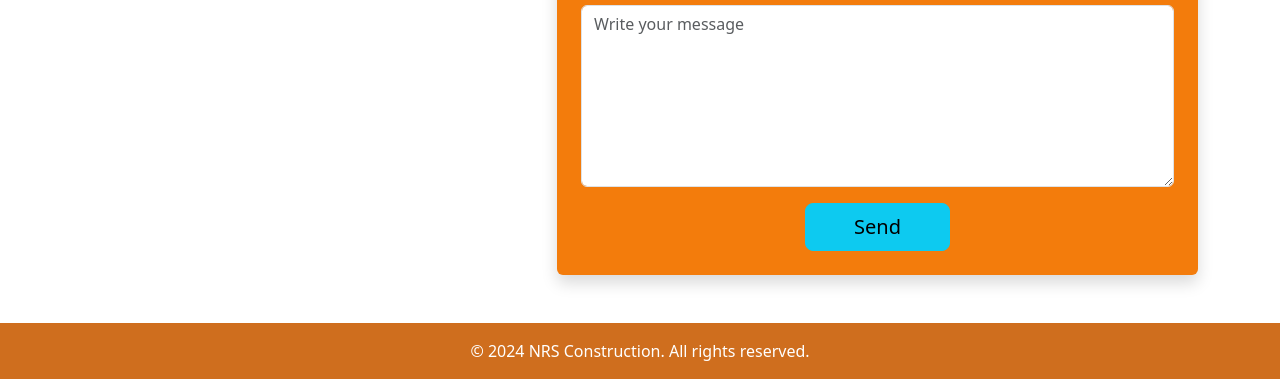
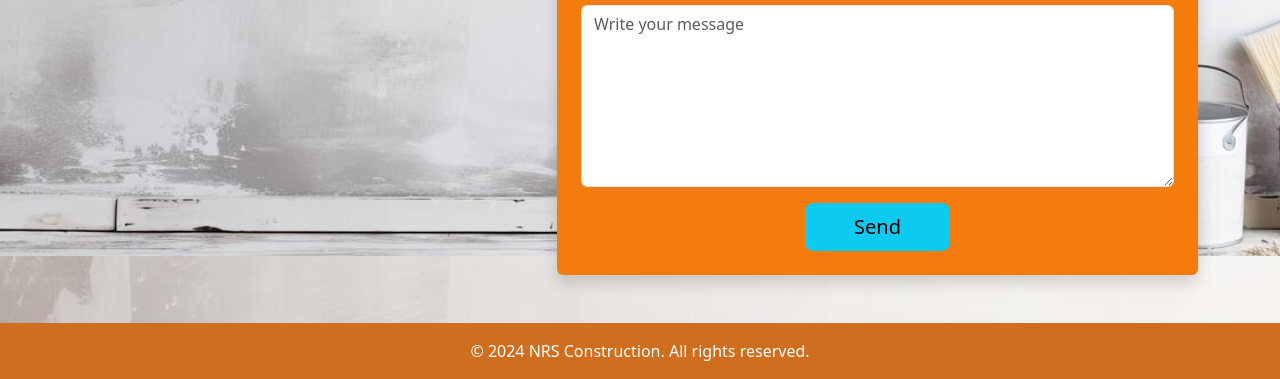
Before and after one commit to senthamizhse-spec/NRS_Construction, a website: page public/support.html in a window 1280 px wide. Shown: the part 544-923 px from the top of the page. Drawn offline with nearby package versions, Linux system fonts and the light colour scheme; files that its build step writes are made by us from their sources.

Commit message:
Fix background image URL in support.html

```diff
--- a/public/support.html
+++ b/public/support.html
@@ -18,7 +18,7 @@
 
 <!-- ==================== 02 --- BODY & BACKGROUND ==================== -->
 <!-- 02a) Body element with flexbox layout & full-page background image -->
-<body class="d-flex flex-column min-vh-100" style="background-image: url('/back-end/public/images/Contact_Background.jpeg'); background-size: cover; background-repeat: no-repeat; background-position: center; background-attachment: fixed;">
+<body class="d-flex flex-column min-vh-100" style="background-image: url('images/Contact_Background.jpeg'); background-size: cover; background-repeat: no-repeat; background-position: center; background-attachment: fixed;">
 
   <!-- ==================== 03 --- NAVBAR ==================== -->
   <nav class="navbar navbar-expand-lg navbar-light">
```
